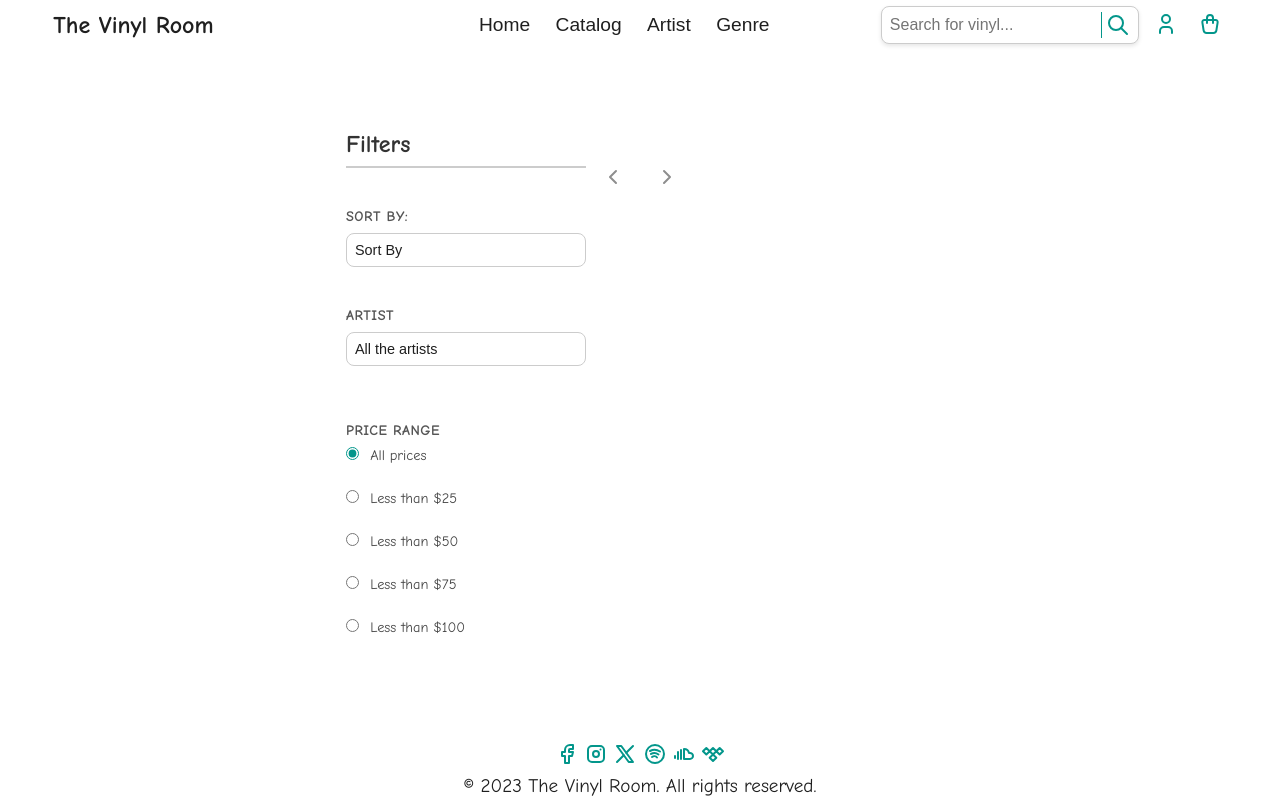
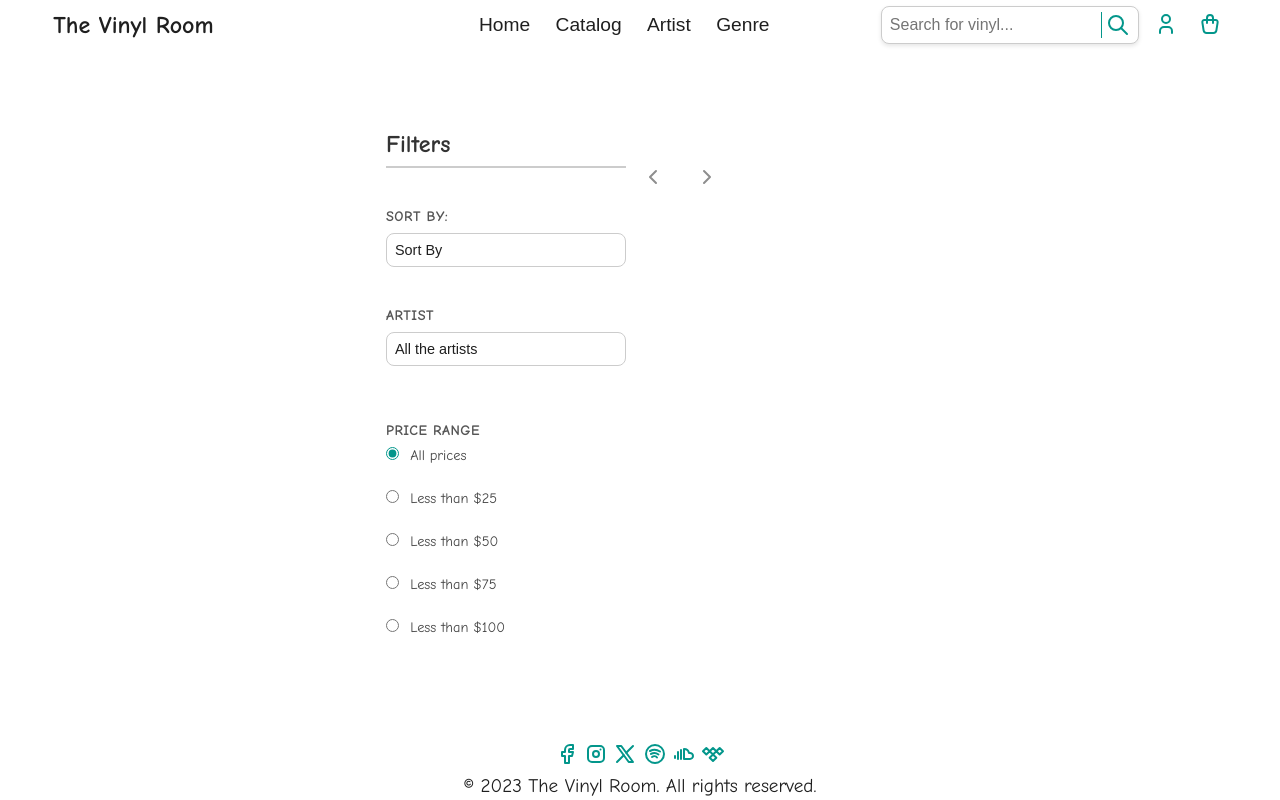
Before and after one commit to CristianHMartinez/VinylRoom, a Django app: template djangocrud/catalog/templates/genre.html in a window 1280 px wide. Run offline with Django 5.2, Linux system fonts and the light colour scheme; the template is opened without the code that fills it, so the values that code supplies are empty; parts of the project's set-up code (start-up, migrations or seed data) failed here and were passed over.

Commit message:
Update genre.css

```diff
--- a/djangocrud/catalog/static/css/genre.css
+++ b/djangocrud/catalog/static/css/genre.css
@@ -11,7 +11,7 @@ main{
     flex-direction: column;
     align-items: center;
     margin-top: 5rem;
-    margin-right: 15rem;
+    margin-right: 10rem;
 }
 
 
```
